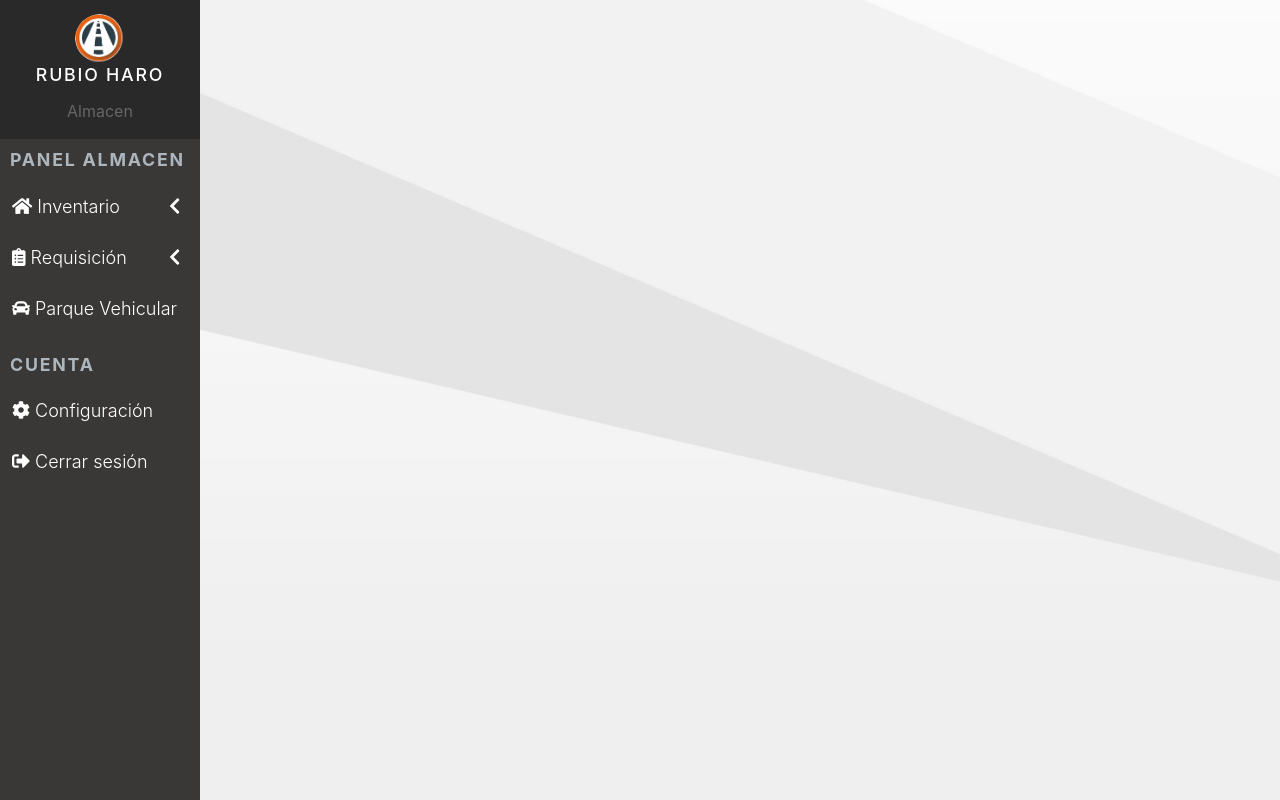
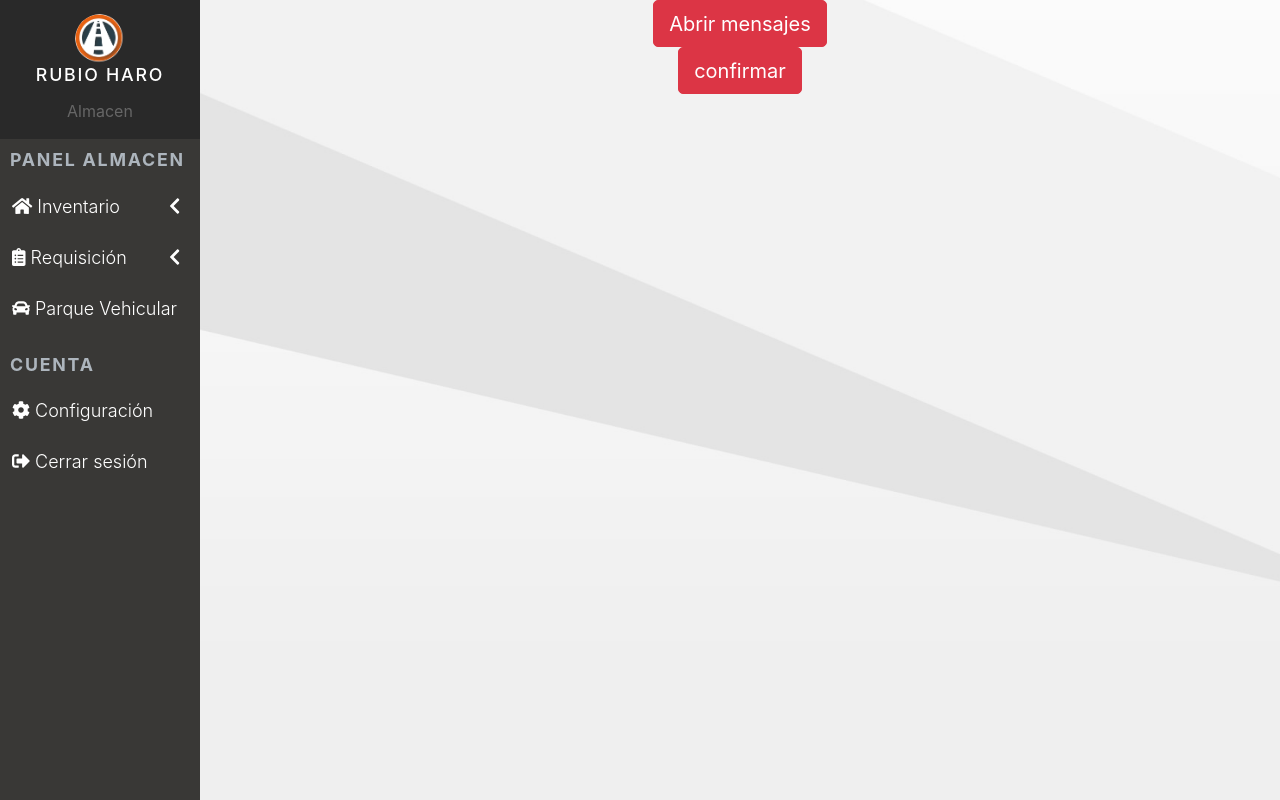
Before and after one commit to RubioHaro/Eagle-2.0, a React (Create React App) app: page /Almacen in a window 1280 px wide. Built offline with nearby package versions, Linux system fonts and the light colour scheme; no server answers.

Commit message:
B0.5 Se agregaron los modales de confirmación y despliegue de mensajes.

```diff
--- a/src/Almacen/Almacen.jsx
+++ b/src/Almacen/Almacen.jsx
@@ -3,6 +3,9 @@ import { BrowserRouter, Route, Switch, Redirect } from "react-router-dom";
 import principalAlmacen from './principal/principal';
 import systemInfo from './principal/config';
 import Sidebar from './principal/sidebar/sidebar';
+import Config from './principal/config/config';
+import Messages from '../Components/Messages/Messages';
+import Confirmation from '../Components/Confirmation/Confirmation';
 
 class Almacen extends Component {
 
@@ -18,11 +21,14 @@ class Almacen extends Component {
               <Switch>
                 <Route path="/Almacen/home" component={principalAlmacen} />
                 <Route path="/Almacen/info" component={systemInfo} />
+                <Route path="/Almacen/config" component={Config} />
 
                 {/* A revisar */}
                 {/* <Redirect to="Almacen/home" /> */}
               </Switch>
             </BrowserRouter>
+            <Messages header="Mensaje del sistema" message="Hola mundo" buttonLabel="Abrir mensajes"/>
+            <Confirmation header="Confirmación" message="Estas seguro que deseas cerrar sesión?" buttonLabel="confirmar"/>
           </div>
 
         </div>
--- a/src/Almacen/principal/config/system-info.jsx
+++ b/src/Almacen/principal/config/system-info.jsx
@@ -1,6 +1,6 @@
 import React from 'react';
 import img from "../../../img/LOGE3SAGTES.png";
-
+import version from "../../../version.js"
 class systemInfo extends React.Component {
   static propTypes = {
 
@@ -13,7 +13,7 @@ class systemInfo extends React.Component {
         </div>
         <div className="card-body text-center">
           <img src={img} alt="Isologo" className="img-fluid p-4" width="200" height="150" />
-          <p>Versión BETA 1.0<i className="fa fa-github"></i></p>
+          <p>Versión {version}<i className="fa fa-github"></i></p>
           <p>SISTEMA DE CONTROL DE ALMACEN</p>
           <p>Un desarrollo de Rubio Haro Systems<i className="fa fa-copyright"></i></p>
           <div className="dropdown-divider"></div>
--- /dev/null
+++ b/src/Components/Confirmation/Confirmation.jsx
@@ -0,0 +1,41 @@
+import React from 'react';
+import { Button, Modal, ModalHeader, ModalBody, ModalFooter } from 'reactstrap';
+
+class Confirmation extends React.Component {
+  static propTypes = {
+
+  }
+
+  constructor(props) {
+    super(props);
+    this.state = {
+      modal: false
+    };
+
+    this.toggle = this.toggle.bind(this);
+  }
+
+  toggle() {
+    this.setState({
+      modal: !this.state.modal
+    });
+  }
+
+  render = () => (
+    <div>
+      <Button color="danger" onClick={this.toggle}>{this.props.buttonLabel}</Button>
+      <Modal isOpen={this.state.modal} toggle={this.toggle} className={this.props.className}>
+        <ModalHeader toggle={this.toggle}>{this.props.header}</ModalHeader>
+        <ModalBody>
+          {this.props.message}
+        </ModalBody>
+        <ModalFooter>
+          <Button color="primary" onClick={this.toggle}>Confirmar</Button>
+          <Button color="danger" onClick={this.toggle}>Cancelar</Button>
+        </ModalFooter>
+      </Modal>
+    </div>
+  )
+}
+
+export default Confirmation;
--- /dev/null
+++ b/src/Components/Confirmation/index.js
@@ -0,0 +1,3 @@
+import Confirmation from './Confirmation';
+
+export default Confirmation;
--- /dev/null
+++ b/src/Components/Messages/Messages.jsx
@@ -0,0 +1,41 @@
+import React from 'react';
+import { Button, Modal, ModalHeader, ModalBody, ModalFooter } from 'reactstrap';
+
+
+class Messages extends React.Component {
+  static propTypes = {
+
+  }
+
+  constructor(props) {
+    super(props);
+    this.state = {
+      modal: false
+    };
+
+    this.toggle = this.toggle.bind(this);
+  }
+
+  toggle() {
+    this.setState({
+      modal: !this.state.modal
+    });
+  }
+
+  render = () => (
+    <div>
+      <Button color="danger" onClick={this.toggle}>{this.props.buttonLabel}</Button>
+      <Modal isOpen={this.state.modal} toggle={this.toggle} className={this.props.className}>
+        <ModalHeader toggle={this.toggle}>{this.props.header}</ModalHeader>
+        <ModalBody>
+          {this.props.message}
+        </ModalBody>
+        <ModalFooter>
+          <Button color="primary" onClick={this.toggle}>Aceptar</Button>
+        </ModalFooter>
+      </Modal>
+    </div>
+  )
+}
+
+export default Messages;
--- /dev/null
+++ b/src/Components/Messages/index.js
@@ -0,0 +1,3 @@
+import Messages from './Messages';
+
+export default Messages;
--- /dev/null
+++ b/src/version.js
@@ -0,0 +1,2 @@
+let version = 'Beta 0.5';
+export default version;
```
